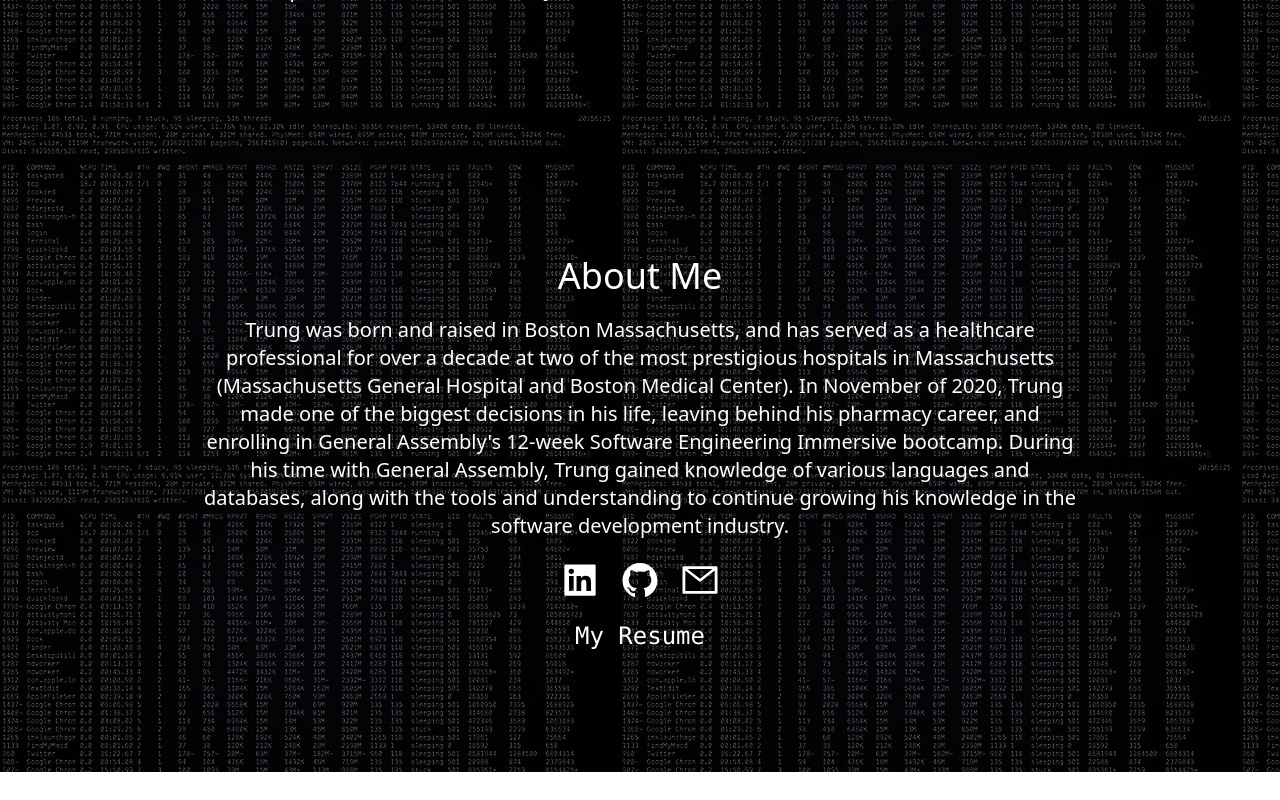
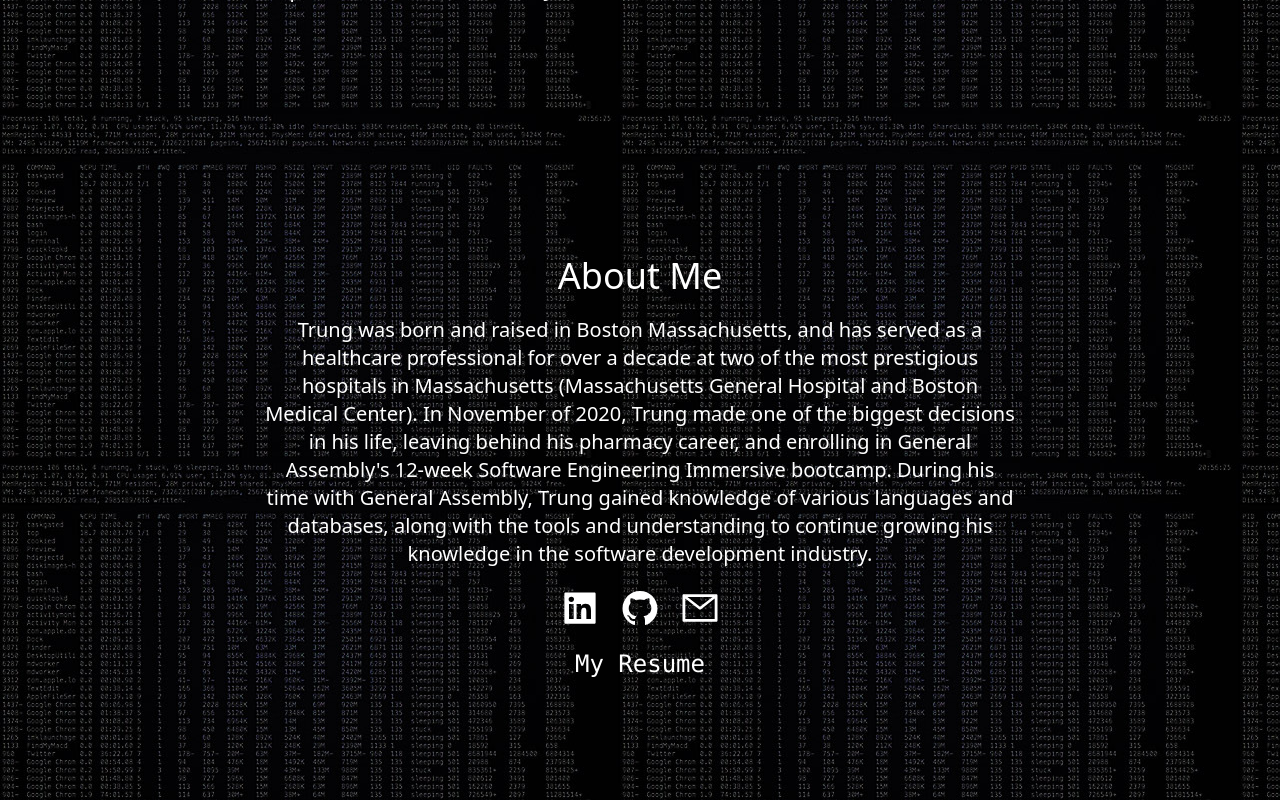
Before and after one commit to tdiec00/portfolio, a React (Create React App) app in the folder client/: page / in a window 1280 px wide. Shown: the part 1980-2780 px from the top of the page. Before the commit the page ends 2752 px from the top, so only its background shows below. Built offline with nearby package versions, Linux system fonts and the light colour scheme.

Commit message:
margin adjustments

```diff
--- a/client/src/Screens/aboutMePage/AboutMePage.jsx
+++ b/client/src/Screens/aboutMePage/AboutMePage.jsx
@@ -7,7 +7,7 @@ export default function AboutMePage(props) {
       <div className="flex justify-center w-screen"></div>
       <div id="about" className=" text-white text-lg md:text-xl text-center flex flex-col justify-center h-3/4 ">
         <h1 className="text-2xl md:text-4xl  pb-5 pt-10">About Me</h1>
-        <div className=" flex flex-wrap break-normal md:mx-44 pb-10 mb-20">
+        <div className=" flex flex-wrap break-normal w-5/6 md:w-300 pb-10 mb-20 m-auto">
           <p className="pl-6 pr-6 break-normal ">
             Trung was born and raised in Boston Massachusetts, and has served as a healthcare professional for over a decade at two of the most prestigious hospitals in Massachusetts (Massachusetts
             General Hospital and Boston Medical Center). In November of 2020, Trung made one of the biggest decisions in his life, leaving behind his pharmacy career, and enrolling in General
--- a/client/tailwind.config.js
+++ b/client/tailwind.config.js
@@ -13,6 +13,9 @@ module.exports = {
       height: {
         128: "30rem",
       },
+      width: {
+        300: "50rem",
+      },
     },
   },
   plugins: [],
```
